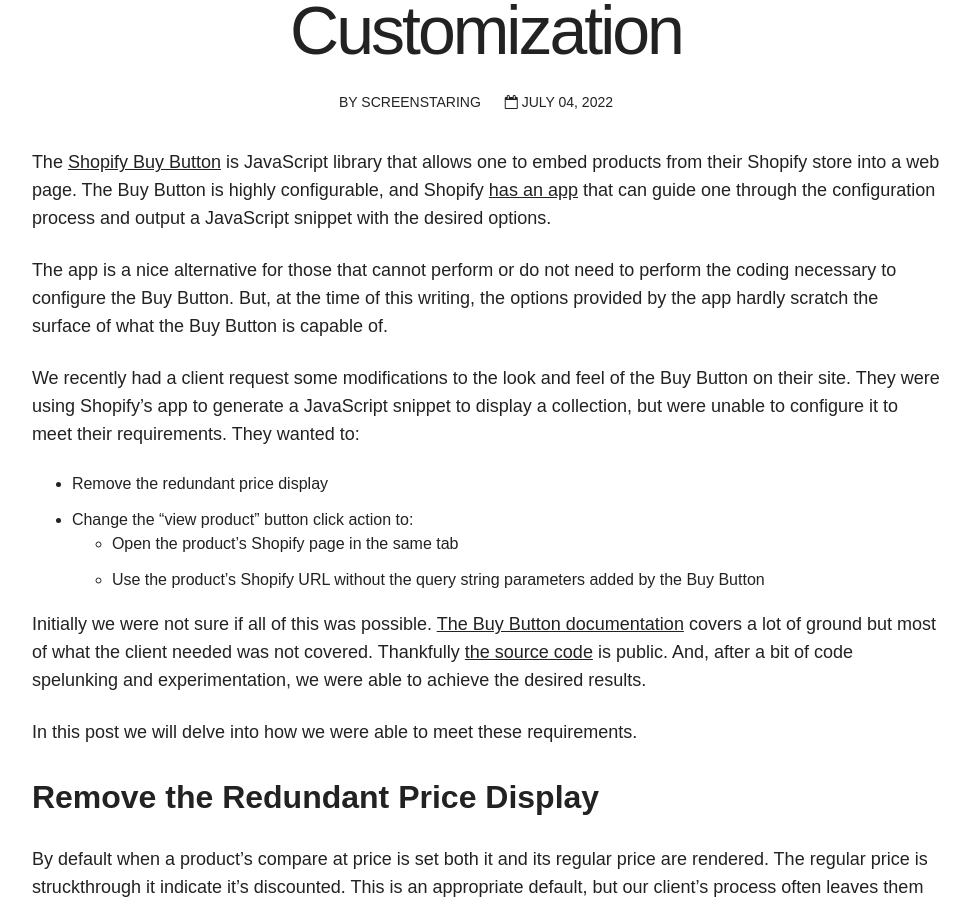
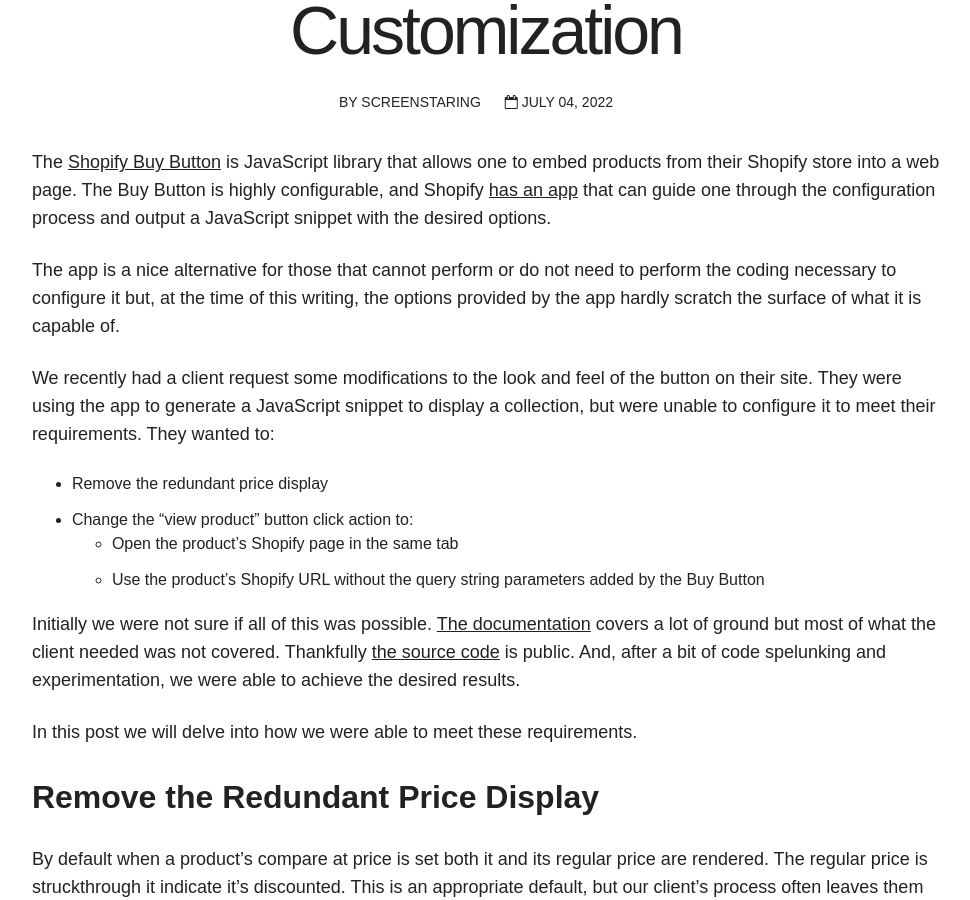
Before and after one commit to ScreenStaring/screenstaring.github.io, a Jekyll site: the page built from _posts/blog/2022-07-04-shopify-buy-button-low-level-customization.md, in a window 1280 px wide and 900 px high, scrolled down 401 px. Shown: the whole window, without its empty margins (154-1124 px from the left). Built offline with Jekyll 4.4.1, drawn with Linux system fonts in a browser that asks for light colours; nearby versions of some CDN libraries; some of the changed text lies outside the part shown.

Commit message:
Copy changes to Buy Button post

````diff
--- a/_posts/blog/2022-07-04-shopify-buy-button-low-level-customization.md
+++ b/_posts/blog/2022-07-04-shopify-buy-button-low-level-customization.md
@@ -7,16 +7,16 @@
 
 The [Shopify Buy Button](https://help.shopify.com/en/manual/online-sales-channels/buy-button) is JavaScript library that allows one to embed products from their Shopify store into a web page. The Buy Button is highly configurable, and Shopify [has an app](https://apps.shopify.com/buy-button) that can guide one through the configuration process and output a JavaScript snippet with the desired options.
 
-The app is a nice alternative for those that cannot perform or do not need to perform the coding necessary to configure the Buy Button. But, at the time of this writing, the options provided by the app hardly scratch the surface of what the Buy Button is capable of.
+The app is a nice alternative for those that cannot perform or do not need to perform the coding necessary to configure it but, at the time of this writing, the options provided by the app hardly scratch the surface of what it is capable of.
 
-We recently had a client request some modifications to the look and feel of the Buy Button on their site. They were using Shopify's app to generate a JavaScript snippet to display a collection, but were unable to configure it to meet their requirements. They wanted to:
+We recently had a client request some modifications to the look and feel of the button on their site. They were using the app to generate a JavaScript snippet to display a collection, but were unable to configure it to meet their requirements. They wanted to:
 
 - Remove the redundant price display
 - Change the "view product" button click action to:
   - Open the product's Shopify page in the same tab
   - Use the product's Shopify URL without the query string parameters added by the Buy Button
 
-Initially we were not sure if all of this was possible. [The Buy Button documentation](https://shopify.github.io/buy-button-js/) covers a lot of ground but most of what the client needed was not covered. Thankfully [the source code](https://github.com/Shopify/buy-button-js) is public. And, after a bit of code spelunking and experimentation, we were able to achieve the desired results.
+Initially we were not sure if all of this was possible. [The documentation](https://shopify.github.io/buy-button-js/) covers a lot of ground but most of what the client needed was not covered. Thankfully [the source code](https://github.com/Shopify/buy-button-js) is public. And, after a bit of code spelunking and experimentation, we were able to achieve the desired results.
 
 In this post we will delve into how we were able to meet these requirements.
 
@@ -29,8 +29,8 @@
 
 ![Redundant Buy Button Compare At Price](/assets/img/2022-07-04/buy-button-compare-at-price.png)
 
-As mentioned earlier the Buy Button is highly configurable. One of the many supported configurations is product rendering.
-Here one can customize how the product is displayed [via Mustache templates](https://shopify.github.io/buy-button-js/customization/#templates). And instead of one large "product" template, the Buy Button uses [a template for each section](https://shopify.github.io/buy-button-js/advanced/) of the product display.
+One of the supported configurations is product rendering,
+where one can customize how the product is displayed [via Mustache templates](https://shopify.github.io/buy-button-js/customization/#templates). And instead of one large "product" template, the Buy Button uses [a template for each section](https://shopify.github.io/buy-button-js/advanced/) of the product display.
 
 Using small templates was a good design decision. Instead of having to maintain a single template that supports
 rendering **the entire product** we can focus on what we want to change: the price display.
@@ -46,7 +46,7 @@
 `;
 ```
 
-And provide it to the `templates` option when creating the Buy Button:
+And provide it to the `templates` option when creating the button:
 
 ```js
 // Snip Buy Button client configuration
@@ -64,7 +64,7 @@
 });
 ```
 
-Within the price template we refer to the `data` variable. `data` is an instance of the Buy Button's [`Product` component](https://github.com/Shopify/buy-button-js/blob/33d6aff3b01ef37bd12e009f8915db24116e923c/src/components/product.js). The instance contains a bunch of properties. In this example we use two:
+Within the price template we refer to the `data` variable. `data` is an instance of the [`Product` component](https://github.com/Shopify/buy-button-js/blob/33d6aff3b01ef37bd12e009f8915db24116e923c/src/components/product.js). The instance contains a bunch of properties. In this example we use two:
 
 - `data.classes.product.prices` [the default CSS class for prices](https://github.com/Shopify/buy-button-js/blob/master/src/defaults/components.js#L60)
 - `data.formattedUnitPrice` [a property on the `Product` component](https://github.com/Shopify/buy-button-js/blob/33d6aff3b01ef37bd12e009f8915db24116e923c/src/components/product.js#L212-L217) that returns the product's price, formatted in the shop's currency.
@@ -89,7 +89,7 @@
 Great! But there is one problem: Mustache is logicless template language. In a Mustache template one cannot conditionally render by comparing values. In the Mustache world, comparisons like this must
 be done from _outside_ the template, via a function that is called _from_ the template.
 
-To achieve this the Buy Button provides [the `viewData` property](https://github.com/Shopify/buy-button-js/blob/33d6aff3b01ef37bd12e009f8915db24116e923c/src/components/product.js#L239).
+To achieve this it provides [the `viewData` property](https://github.com/Shopify/buy-button-js/blob/33d6aff3b01ef37bd12e009f8915db24116e923c/src/components/product.js#L239).
 Using `viewData` we can define functions or values that can be accessed from within the template:
 
 ```js
@@ -161,11 +161,11 @@
 The top-level `data` object is not in scope and therefore not accessible.
 
 If you execute the function _outside_ of the template's `{% raw %}{{{% endraw %}#data.selectedVariant}}`
-block, `this` is scoped to the Buy Button's `Product` component, and has access to `data`.
+block, `this` is scoped to its `Product` component, and has access to `data`.
 
 ## Change the View Product Button's Click Action
 
-By default the Buy Button will render a "view product" button for each product shown. Clicking the button will open the product in a modal. We needed to change this in two ways:
+By default it will render a "view product" button for each product shown. Clicking the button will open the product in a modal. We needed to change this in two ways:
 
 - Open the product's Shopify page in the same tab
 - Use the product's Shopify URL without the query string parameters added by the Buy Button
@@ -207,7 +207,7 @@
 
 ### Remove the Query String Parameters
 
-When the Buy Button opens a Shopify product page the URL contains the following query string:
+When it opens a Shopify product page the URL contains the following query string:
 
 ```
 ?channel=buy_button&referrer=URL&variant=VARIANT_ID
@@ -229,7 +229,7 @@
 
 Unfortunately there is no formal way to override the returned object.
 
-Making such an addition would be trivial to the Buy Button would be trivial.
+Making such an addition would be would be trivial.
 We can add support for an `onlineStoreParams` configuration option:
 
 ```js
@@ -262,14 +262,14 @@
 }
 ```
 
-But using a custom build of the Buy Button was not a good option for us.
+But using a custom build was not a good option for us.
 
 Normally we'd consider opening a pull request with these changes but the repository's activity is minimal, with no merges since 2021-10, making this option nonviable too.
 
 This left us with one remaining option. An option that we'd normally stay away from: overriding Shopify's definition of `onlineStoreParams` with our own. This type of modification normally puts one on the road to bugs but this case was a bit different:
 
 1. The property is simple and is only used for query string parameters
-1. We will override it at **the end** of the Buy Button's life cycle
+1. We will override it at **the end** of button's life cycle
 1. What are the alternatives‽
 
 We chose to override the property in the `buttonDestination` function we created in the previous section:
@@ -299,7 +299,7 @@
 Note that keeping the `variant` parameter was necessary. Without it products with variants would not open
 with the given variant selected.
 
-## The Final Buy Button Snippet
+## The Final Snippet
 
 With all our additions we end up with a snippet that looks (mostly) like this:
 
@@ -344,11 +344,11 @@
 
 ## Conclusion
 
-The Buy Button is highly configurable but in many cases doing so via the app will not suffice. Code-level configuration is necessary and really where the modular design and flexibility of the Buy Button start to shine.
+The Buy Button is highly configurable but in many cases doing so via the app will not suffice. Code-level configuration is necessary and really where its modular design and flexibility start to shine.
 
 In our case we were able to use code-level configuration to successfully implement the client's requirements. That is not to say you can customize **everything**, or even replicate commonplace theme functionality. To the contrary. The repository's GitHub issues are sprinkled with unatainable use cases. Do you need to create line items with custom attributes? Not so fast.
 
 The documentation could also be better. Most of our time was spent searching GitHub issues, reading the source code,  and writing experiments to achieve functionality that could have been realized in minutes if it was documented. GitHub issues provide a wealth of information and, if you cannot find what you're looking for in the documentation, we recommend searching them as the next step.
 
 Earlier in this post we mentioned the repository has not been updated since 2021-10.
-With this some are questioning if Shopify is more focused on new technologies like [Hydrogen](https://hydrogen.shopify.dev/) and is preparing to give up on the Buy Button. Certainly something to consider but either way, the Buy Button remains a highly configurable way to embed products from a Shopify store into a web page.
+With this some are questioning if Shopify is more focused on new technologies like [Hydrogen](https://hydrogen.shopify.dev/) and is preparing to give up on the Buy Button. Certainly something to consider but either way, it remains a highly configurable way to embed products from a Shopify store into a web page.
````
